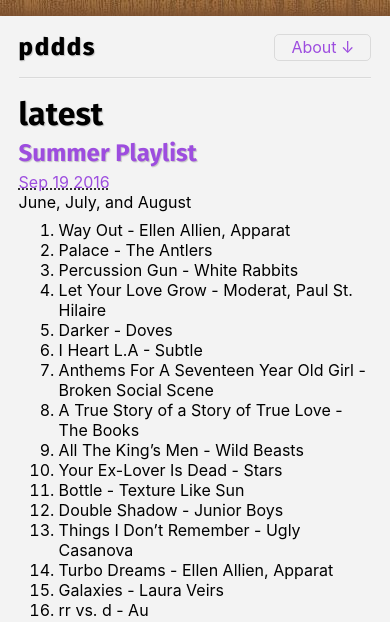
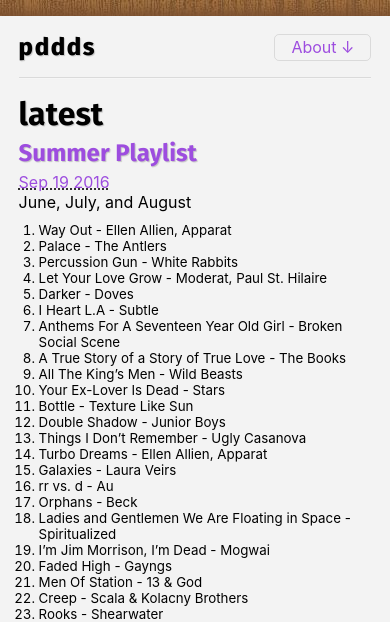
Before and after one commit to m0tive/pddds.com, a Jekyll site: the page built from index.md, in a window 390 px wide. Shown: the top 622 px of the page. Built offline with Jekyll 4.4.1, drawn with Linux system fonts in a browser that asks for light colours.

Commit message:
Shrink lists when the screen is smaller

```diff
--- a/css/base.scss
+++ b/css/base.scss
@@ -142,6 +142,15 @@
     p + & {
         margin-top: -0.5em;
     }
+    @media all and (max-width: 768px)
+    {
+        padding-left: 1.5em;
+    }
+    @media all and (max-width: 450px)
+    {
+        font-size: smaller;
+    }
+
 }
 
 
```
